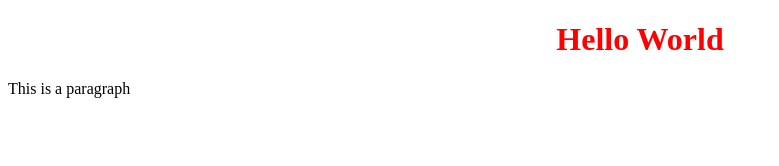
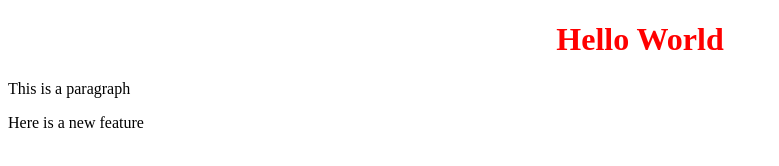
Before and after one commit to thelovesmith/Learn-Github, a plain HTML site: page index.html in a window 1280 px wide. Shown: the whole page, without its empty margins (0-779 px from the left). Drawn offline with Linux system fonts and the light colour scheme.

Commit message:
adds additional feature

```diff
--- a/index.html
+++ b/index.html
@@ -7,6 +7,7 @@
   <body>
     <h1 align="center">Hello World</h1>
     <p>This is a paragraph</p>
+    <p>Here is a new feature</p>
     <script src="./js/app.js">
   </body>
 </html>
```
